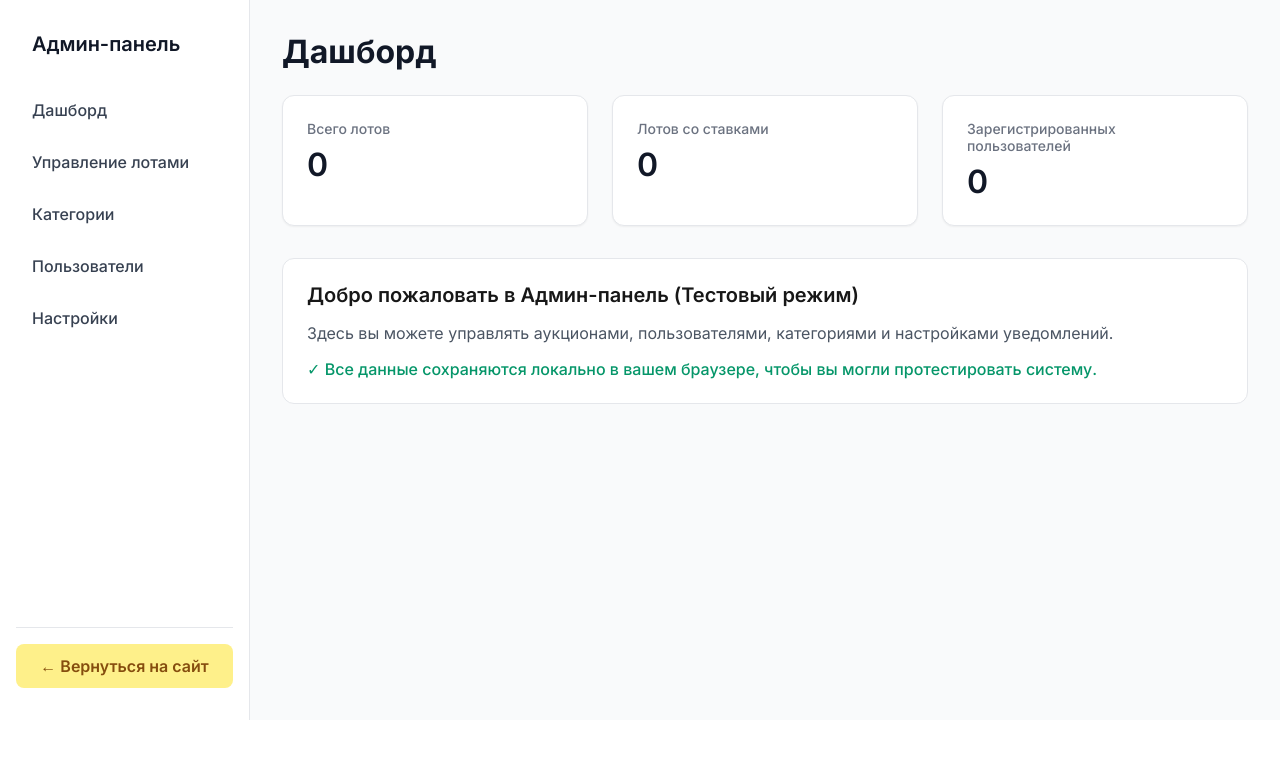
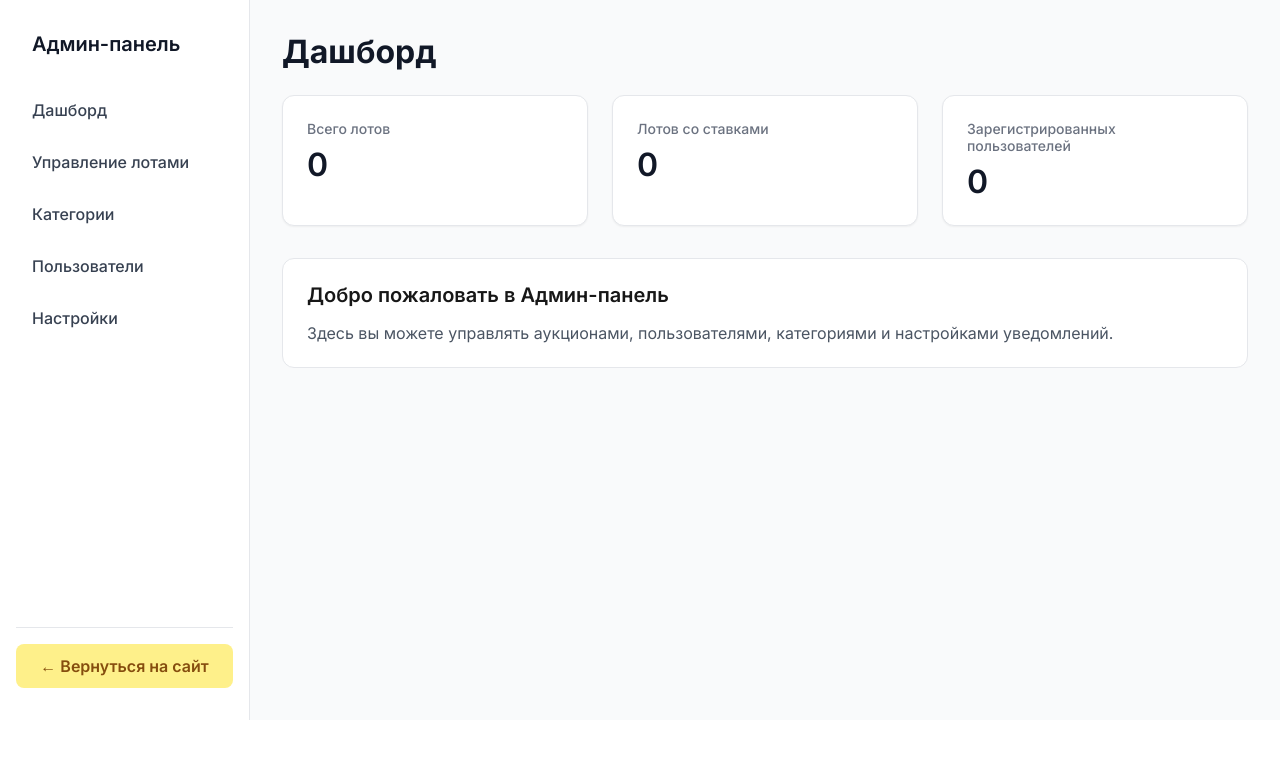
Before and after one commit to dydai26/IT-Auction-Platform, a Next.js app: page /en/admin in a window 1280 px wide. Shown: the top 758 px of the page. Built offline with nearby package versions, Linux system fonts and the light colour scheme; no server answers; the database is empty.

Commit message:
Remove test mode text from admin dashboard

```diff
--- a/src/app/[lang]/admin/page.tsx
+++ b/src/app/[lang]/admin/page.tsx
@@ -30,9 +30,8 @@ export default function AdminDashboard() {
       </div>
 
       <div style={{ marginTop: '2rem', padding: '1.5rem', backgroundColor: '#fff', borderRadius: '12px', border: '1px solid #e5e7eb' }}>
-        <h3 style={{ fontSize: '1.25rem', fontWeight: 600, marginBottom: '1rem' }}>Добро пожаловать в Админ-панель (Тестовый режим)</h3>
+        <h3 style={{ fontSize: '1.25rem', fontWeight: 600, marginBottom: '1rem' }}>Добро пожаловать в Админ-панель</h3>
         <p style={{ color: '#4b5563' }}>Здесь вы можете управлять аукционами, пользователями, категориями и настройками уведомлений.</p>
-        <p style={{ color: '#059669', marginTop: '1rem', fontWeight: 500 }}>✓ Все данные сохраняются локально в вашем браузере, чтобы вы могли протестировать систему.</p>
       </div>
     </div>
   );
```
